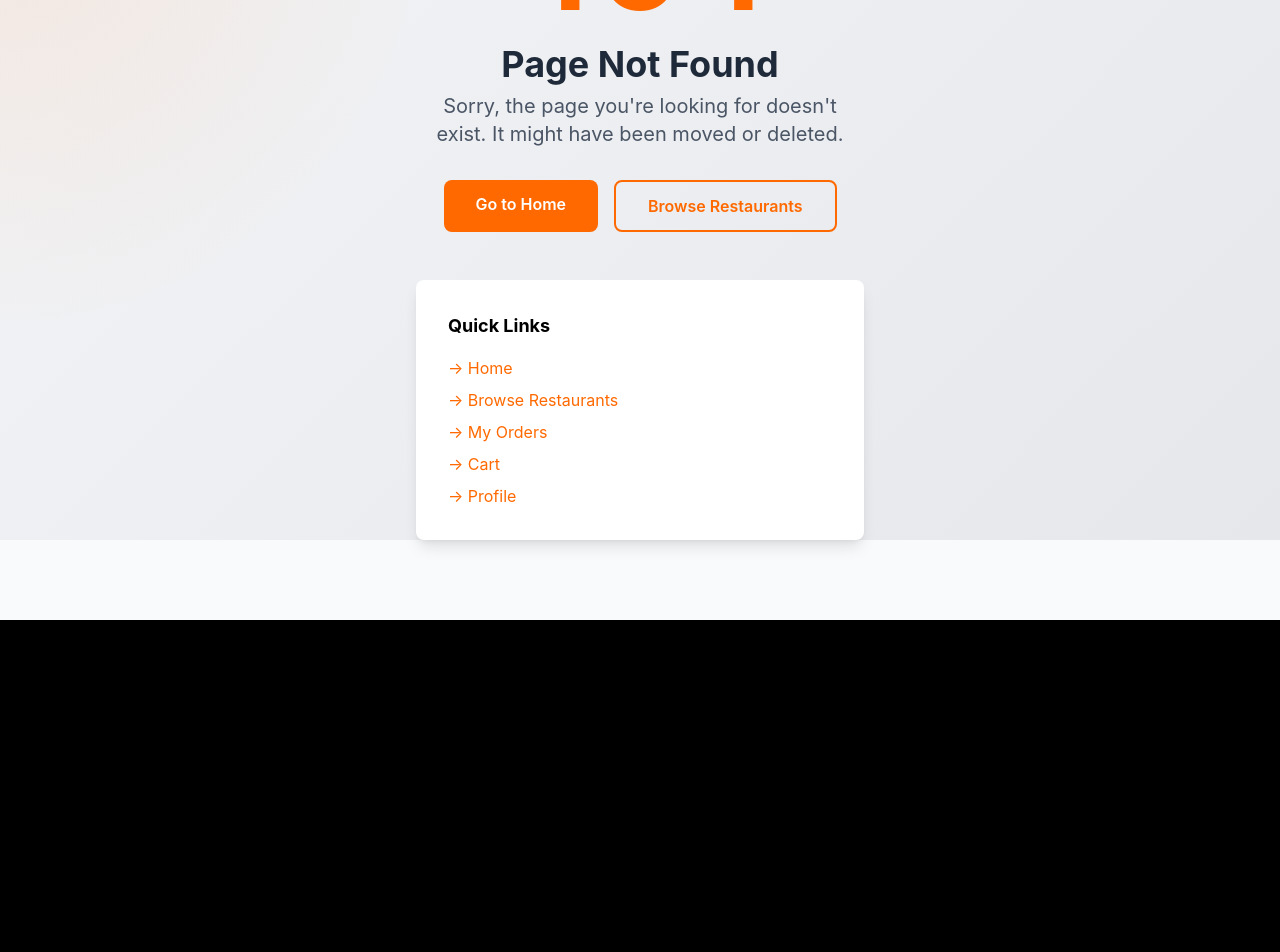
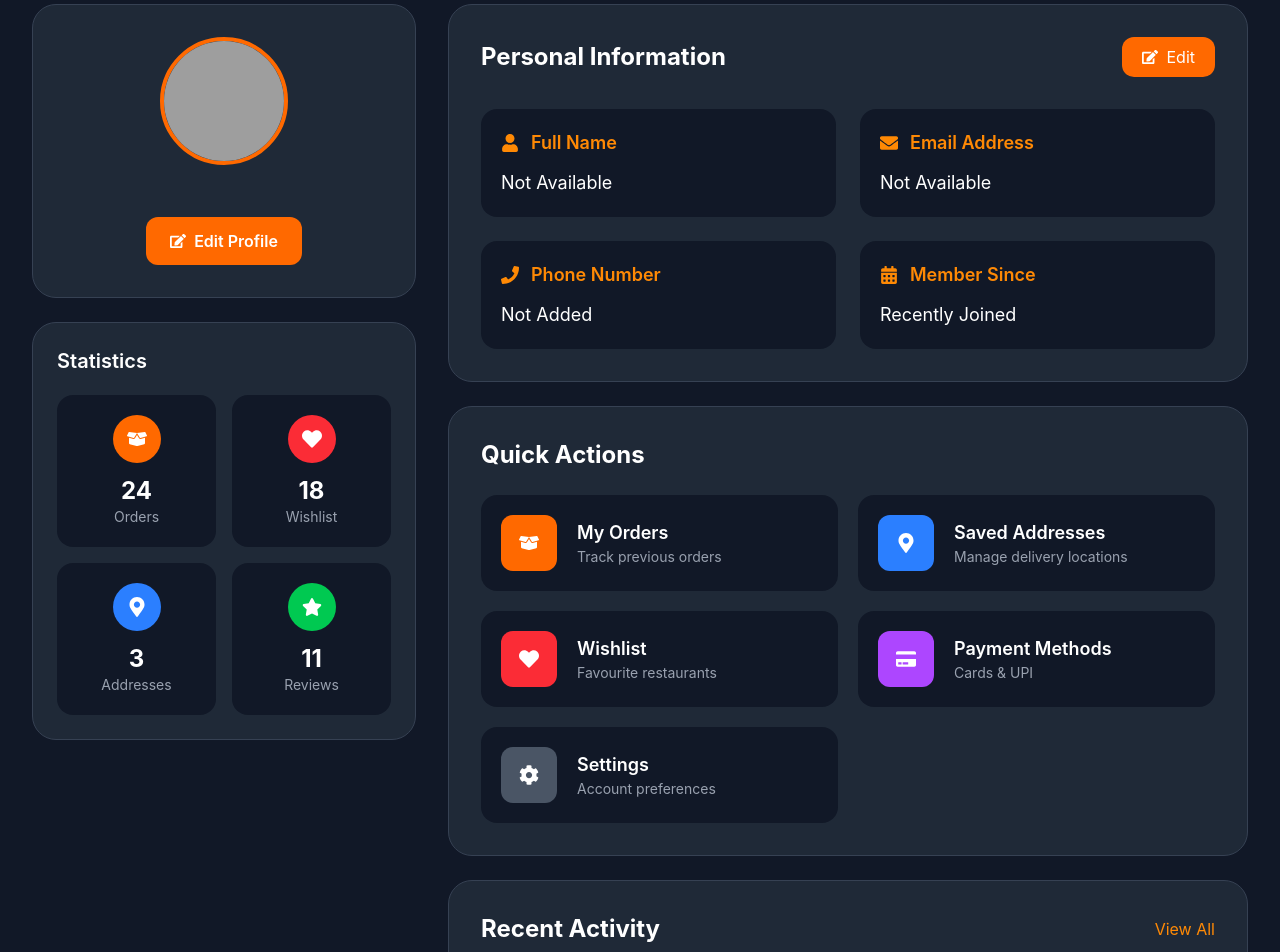
Before and after one commit to Sumit70510/FoodDash, a React (Vite) app in the folder Frontend/: page /user/profile in a window 1280 px wide. Shown: the part 180-1132 px from the top of the page. Before the commit the page ends 800 px from the top, so only its background shows below. Built offline with nearby package versions, Linux system fonts and the light colour scheme; no server answers; grey boxes are pictures that could not be loaded.

Commit message:
fixes , routes fixes , delivery Pages

```diff
--- a/Frontend/src/App.jsx
+++ b/Frontend/src/App.jsx
@@ -28,6 +28,9 @@ import AuthWatcher from './components/AuthWatcher.jsx';
 import ProtectedRoute from './components/ProtectedRoutes.jsx';
 import CartPage from './pages/CartPage.jsx';
 import UserOrdersPage from './pages/UserOrdersPage.jsx';
+import UserProfilePage from './pages/UserProfilePage.jsx';
+import DeliveryPartnerDashboard from './pages/DeliveryPartnerDashBoard.jsx';
+import DeliveryPartnerOrders from './pages/DeliveryPartnerOrders.jsx';
 
 
 function App() {
@@ -38,7 +41,15 @@ function App() {
         <Routes>
           {/* Public Routes */}
           <Route path="/" element={<HomePage />} />
-
+          // Customer Routes
+          {/* <Route path="/" element={<UserLayout />}>
+              <Route index element={<Home />} />
+              <Route path="profile" element={<UserProfilePage />} />
+              <Route path="orders" element={<UserOrdersPage />} />
+              <Route path="addresses" element={<UserAddressesPage />} />
+              <Route path="wishlist" element={<WishlistPage />} />
+          </Route>
+           */}
           {/* Customer Auth */}
           <Route path="/login" element={<LoginPage />} />
           <Route path="/signup" element={<SignupPage />} />
@@ -53,7 +64,9 @@ function App() {
 
           {/* Customer Routes */}
          <Route path="/cart" element={<CartPage/>}/>
-         <Route path="/orders" element={<UserOrdersPage/>}/>
+         <Route path="/user/orders" element={<UserOrdersPage/>}/>
+         <Route path="/user/profile" element={<UserProfilePage />} />
+
 
         <Route element={<ProtectedRoute allowedType="restaurant" />}>
           {/* Restaurant Dashboard */}
@@ -104,6 +117,14 @@ function App() {
           <Route path="/delivery/orders" element={<DeliveryOrdersPage />} />
           <Route path="/delivery/history" element={<DeliveryHistoryPage />} /> */}
 
+        <Route
+          path="delivery/dashboard"
+          element={<DeliveryPartnerDashboard />}/>
+
+        <Route
+          path="delivery/orders"
+          element={<DeliveryPartnerOrders/>}/>
+
           {/* Fallback */}
           <Route path="*" element={<NotFoundPage />} />
         </Routes>
--- a/Frontend/src/components/Navbar.jsx
+++ b/Frontend/src/components/Navbar.jsx
@@ -148,7 +148,7 @@ export default function Navbar() {
               </Link>
 
               <Link
-                to="/orders"
+                to="/user/orders"
                 className="
                   px-5 py-2
                   rounded-full
@@ -211,7 +211,7 @@ export default function Navbar() {
              </Link>)
              }
             <Link
-               to="/profile"
+               to="/user/profile"
               className="
                 w-10 h-10
                 rounded-full
--- /dev/null
+++ b/Frontend/src/pages/DeliveryPartnerDashboard.jsx
@@ -0,0 +1,142 @@
+import React, { useEffect, useState } from "react";
+import { Link } from "react-router-dom";
+import api from "../utils/axios";
+import { useSelector } from "react-redux";
+
+export default function DeliveryPartnerDashboard() {
+
+    const { user } = useSelector(state=>state.auth);
+
+    const [orders,setOrders] = useState([]);
+
+    useEffect(()=>{
+        fetchOrders();
+    },[]);
+
+    const fetchOrders = async()=>{
+
+        try{
+
+            // replace with delivery endpoint later
+            const res = await api.get(`/order/restaurant/${user.restaurantId}`);
+
+            if(res.data.success){
+                setOrders(res.data.orders);
+            }
+
+        }catch(err){
+            console.log(err);
+        }
+
+    }
+
+    const activeOrders = orders.filter(
+        order=>[
+            "Confirmed",
+            "Preparing",
+            "Picked Up",
+            "Out For Delivery"
+        ].includes(order.orderStatus)
+    );
+
+    const completed = orders.filter(
+        order=>order.orderStatus==="Delivered"
+    );
+
+    return (
+
+        <div className="min-h-screen bg-[#111827] p-8">
+
+            <h1 className="text-4xl font-bold text-white mb-8">
+                Delivery Dashboard
+            </h1>
+
+            <div className="grid md:grid-cols-4 gap-6">
+
+                <Card
+                    title="Available Orders"
+                    value={activeOrders.length}
+                    color="bg-orange-500"
+                />
+
+                <Card
+                    title="Completed"
+                    value={completed.length}
+                    color="bg-green-500"
+                />
+
+                <Card
+                    title="Today's Earnings"
+                    value="₹0"
+                    color="bg-blue-500"
+                />
+
+                <Card
+                    title="Rating"
+                    value="5.0 ⭐"
+                    color="bg-purple-500"
+                />
+
+            </div>
+
+            <div className="grid md:grid-cols-2 gap-8 mt-10">
+
+                <Link
+                    to="/delivery/orders"
+                    className="bg-[#1F2937] rounded-2xl p-8 hover:bg-[#374151]"
+                >
+
+                    <h2 className="text-white text-2xl font-bold">
+                        Active Orders
+                    </h2>
+
+                    <p className="text-gray-400 mt-3">
+                        Pickup and deliver current orders.
+                    </p>
+
+                </Link>
+
+                <Link
+                    to="/delivery/history"
+                    className="bg-[#1F2937] rounded-2xl p-8 hover:bg-[#374151]"
+                >
+
+                    <h2 className="text-white text-2xl font-bold">
+                        Delivery History
+                    </h2>
+
+                    <p className="text-gray-400 mt-3">
+                        View completed deliveries.
+                    </p>
+
+                </Link>
+
+            </div>
+
+        </div>
+
+    );
+
+}
+
+function Card({title,value,color}){
+
+    return(
+
+        <div className="bg-[#1F2937] rounded-xl p-6">
+
+            <div className={`${color} w-12 h-12 rounded-full mb-4`} />
+
+            <h3 className="text-gray-400">
+                {title}
+            </h3>
+
+            <h2 className="text-3xl font-bold text-white mt-2">
+                {value}
+            </h2>
+
+        </div>
+
+    )
+
+}
--- /dev/null
+++ b/Frontend/src/pages/DeliveryPartnerOrders.jsx
@@ -0,0 +1,149 @@
+import React, { useEffect, useState } from "react";
+import api from "../utils/axios";
+import { useSelector } from "react-redux";
+import { toast } from "sonner";
+
+export default function DeliveryPartnerOrders() {
+
+    const { user } = useSelector(state=>state.auth);
+
+    const [orders,setOrders]=useState([]);
+
+    useEffect(()=>{
+        fetchOrders();
+    },[]);
+
+    const fetchOrders=async()=>{
+
+        try{
+
+            const res=await api.get(`/order/restaurant/${user.restaurantId}`);
+
+            if(res.data.success){
+
+                const filtered=res.data.orders.filter(order=>
+
+                    order.orderStatus!=="Delivered" &&
+                    order.orderStatus!=="Cancelled"
+
+                );
+
+                setOrders(filtered);
+
+            }
+
+        }catch(err){
+
+            console.log(err);
+
+        }
+
+    }
+
+    const updateStatus=async(id,status)=>{
+
+        try{
+
+            const res=await api.put(`/order/status/${id}`,{
+                orderStatus:status
+            });
+
+            if(res.data.success){
+
+                toast.success("Status Updated");
+
+                fetchOrders();
+
+            }
+
+        }catch(err){
+
+            toast.error("Unable to update");
+
+        }
+
+    }
+
+    return(
+
+        <div className="min-h-screen bg-[#111827] p-8">
+
+            <h1 className="text-4xl text-white font-bold mb-8">
+                Active Orders
+            </h1>
+
+            <div className="space-y-6">
+
+                {orders.map(order=>(
+
+                    <div
+                    key={order._id}
+                    className="bg-[#1F2937] rounded-2xl p-6">
+
+                        <div className="flex justify-between">
+
+                            <div>
+
+                                <h2 className="text-xl text-white font-semibold">
+                                    Order #{order._id.slice(-6)}
+                                </h2>
+
+                                <p className="text-gray-400">
+                                    {order.items.length} Items
+                                </p>
+
+                            </div>
+
+                            <span className="text-orange-400">
+
+                                {order.orderStatus}
+
+                            </span>
+
+                        </div>
+
+                        <div className="mt-4 text-gray-300">
+
+                            ₹ {order.totalAmount}
+
+                        </div>
+
+                        <div className="flex gap-4 mt-6">
+
+                            <button
+                            onClick={()=>updateStatus(order._id,"Picked Up")}
+                            className="bg-blue-600 px-5 py-2 rounded">
+
+                                Picked Up
+
+                            </button>
+
+                            <button
+                            onClick={()=>updateStatus(order._id,"Out For Delivery")}
+                            className="bg-orange-600 px-5 py-2 rounded">
+
+                                Out For Delivery
+
+                            </button>
+
+                            <button
+                            onClick={()=>updateStatus(order._id,"Delivered")}
+                            className="bg-green-600 px-5 py-2 rounded">
+
+                                Delivered
+
+                            </button>
+
+                        </div>
+
+                    </div>
+
+                ))}
+
+            </div>
+
+        </div>
+
+    )
+
+}
--- a/Frontend/src/pages/UserOrdersPage.jsx
+++ b/Frontend/src/pages/UserOrdersPage.jsx
@@ -2,6 +2,7 @@ import React, { useEffect, useState } from "react";
 import api from "../utils/axios";
 import { toast } from "sonner";
 import { Link } from "react-router-dom";
+import Navbar from "../components/Navbar.jsx";
 
 const statusColor = {
   Placed: "bg-blue-500",
@@ -77,8 +78,9 @@ export default function UserOrdersPage() {
   }
 
   return (
+    <>
+     <Navbar/>
     <div className="min-h-screen bg-[#111827] px-4 py-8">
-
       <div className="max-w-6xl mx-auto">
 
         <h1 className="text-4xl font-bold text-white mb-8">
@@ -251,5 +253,6 @@ export default function UserOrdersPage() {
       </div>
 
     </div>
+    </>
   );
 }
--- a/Frontend/src/pages/UserProfilePage.jsx
+++ b/Frontend/src/pages/UserProfilePage.jsx
@@ -1,20 +1,21 @@
 import React from "react";
 import { useSelector } from "react-redux";
+import { useNavigate } from "react-router-dom";
 import {
-  User,
-  Mail,
-  Phone,
-  Calendar,
-  MapPin,
-  Heart,
-  Package,
-  Settings,
-  Pencil,
-  Star,
-  ShoppingBag,
-  CreditCard,
-} from "lucide-react";
-import { useNavigate } from "react-router-dom";
+  FaUser,
+  FaEnvelope,
+  FaPhone,
+  FaCalendarAlt,
+  FaMapMarkerAlt,
+  FaHeart,
+  FaBoxOpen,
+  FaCog,
+  FaEdit,
+  FaStar,
+  FaShoppingBag,
+  FaCreditCard,
+} from "react-icons/fa";
+import Navbar from "../components/Navbar.jsx";
 
 export default function UserProfilePage() {
   const navigate = useNavigate();
@@ -24,26 +25,26 @@ export default function UserProfilePage() {
   const stats = [
     {
       title: "Orders",
-      value: "24",
-      icon: Package,
+      value: 24,
+      icon: <FaBoxOpen />,
       color: "bg-orange-500",
     },
     {
       title: "Wishlist",
-      value: "18",
-      icon: Heart,
+      value: 18,
+      icon: <FaHeart />,
       color: "bg-red-500",
     },
     {
       title: "Addresses",
-      value: "3",
-      icon: MapPin,
+      value: 3,
+      icon: <FaMapMarkerAlt />,
       color: "bg-blue-500",
     },
     {
       title: "Reviews",
-      value: "11",
-      icon: Star,
+      value: 11,
+      icon: <FaStar />,
       color: "bg-green-500",
     },
   ];
@@ -52,43 +53,44 @@ export default function UserProfilePage() {
     {
       title: "My Orders",
       description: "Track previous orders",
-      icon: Package,
-      path: "/orders",
+      icon: <FaBoxOpen />,
+      path: "/account/orders",
       color: "bg-orange-500",
     },
     {
       title: "Saved Addresses",
       description: "Manage delivery locations",
-      icon: MapPin,
-      path: "/profile/addresses",
+      icon: <FaMapMarkerAlt />,
+      path: "/account/addresses",
       color: "bg-blue-500",
     },
     {
       title: "Wishlist",
       description: "Favourite restaurants",
-      icon: Heart,
-      path: "/profile/wishlist",
+      icon: <FaHeart />,
+      path: "/account/wishlist",
       color: "bg-red-500",
     },
     {
       title: "Payment Methods",
       description: "Cards & UPI",
-      icon: CreditCard,
-      path: "/payments",
+      icon: <FaCreditCard />,
+      path: "/account/payments",
       color: "bg-purple-500",
     },
     {
       title: "Settings",
       description: "Account preferences",
-      icon: Settings,
-      path: "/profile/settings",
+      icon: <FaCog />,
+      path: "/account/settings",
       color: "bg-gray-600",
     },
   ];
 
   return (
+    <>
+    <Navbar/>
     <div className="min-h-screen bg-[#111827] py-8 px-4 md:px-8">
-
       <div className="max-w-7xl mx-auto">
 
         <h1 className="text-4xl font-bold text-white mb-8">
@@ -97,8 +99,7 @@ export default function UserProfilePage() {
 
         <div className="grid lg:grid-cols-3 gap-8">
 
-          {/* Left Section */}
-
+          {/* Left Side */}
           <div className="space-y-6">
 
             {/* Profile Card */}
@@ -110,8 +111,9 @@ export default function UserProfilePage() {
                 <img
                   src={
                     user?.profileImage ||
-                    "https://ui-avatars.com/api/?background=f97316&color=fff&name=" +
-                      encodeURIComponent(user?.name || "User")
+                    `https://ui-avatars.com/api/?background=f97316&color=fff&name=${encodeURIComponent(
+                      user?.name || "User"
+                    )}`
                   }
                   alt="profile"
                   className="w-32 h-32 rounded-full object-cover border-4 border-orange-500"
@@ -128,7 +130,7 @@ export default function UserProfilePage() {
                 <button
                   className="mt-6 bg-orange-500 hover:bg-orange-600 transition px-6 py-3 rounded-xl flex items-center gap-2 text-white font-semibold"
                 >
-                  <Pencil size={18} />
+                  <FaEdit />
                   Edit Profile
                 </button>
 
@@ -147,14 +149,16 @@ export default function UserProfilePage() {
               <div className="grid grid-cols-2 gap-4">
 
                 {stats.map((item, index) => (
+
                   <div
                     key={index}
-                    className="bg-[#111827] rounded-2xl p-5 text-center"
+                    className="bg-[#111827] rounded-2xl p-5 text-center hover:bg-[#374151] transition"
                   >
+
                     <div
-                      className={`${item.color} w-12 h-12 rounded-full flex items-center justify-center mx-auto mb-3`}
+                      className={`${item.color} w-12 h-12 rounded-full flex items-center justify-center mx-auto mb-3 text-white text-xl`}
                     >
-                      <item.icon color="white" />
+                      {item.icon}
                     </div>
 
                     <h2 className="text-2xl font-bold text-white">
@@ -164,7 +168,9 @@ export default function UserProfilePage() {
                     <p className="text-gray-400 text-sm">
                       {item.title}
                     </p>
+
                   </div>
+
                 ))}
 
               </div>
@@ -173,47 +179,55 @@ export default function UserProfilePage() {
 
           </div>
 
-          {/* Right Section */}
+          {/* Right Side */}
 
           <div className="lg:col-span-2 space-y-6">
-
-            {/* Personal Info */}
+            {/* Personal Information */}
 
             <div className="bg-[#1F2937] rounded-3xl p-8 border border-gray-700">
 
-              <h2 className="text-2xl text-white font-bold mb-8">
-                Personal Information
-              </h2>
+              <div className="flex items-center justify-between mb-8">
+
+                <h2 className="text-2xl font-bold text-white">
+                  Personal Information
+                </h2>
+
+                <button
+                  className="bg-orange-500 hover:bg-orange-600 px-5 py-2 rounded-xl text-white flex items-center gap-2 transition"
+                >
+                  <FaEdit />
+                  Edit
+                </button>
+
+              </div>
 
               <div className="grid md:grid-cols-2 gap-6">
 
                 <InfoCard
-                  icon={<User size={22} />}
+                  icon={<FaUser />}
                   label="Full Name"
                   value={user?.name || "Not Available"}
                 />
 
                 <InfoCard
-                  icon={<Mail size={22} />}
-                  label="Email"
+                  icon={<FaEnvelope />}
+                  label="Email Address"
                   value={user?.email || "Not Available"}
                 />
 
                 <InfoCard
-                  icon={<Phone size={22} />}
-                  label="Phone"
+                  icon={<FaPhone />}
+                  label="Phone Number"
                   value={user?.phone || "Not Added"}
                 />
 
                 <InfoCard
-                  icon={<Calendar size={22} />}
-                  label="Joined"
+                  icon={<FaCalendarAlt />}
+                  label="Member Since"
                   value={
                     user?.createdAt
-                      ? new Date(
-                          user.createdAt
-                        ).toLocaleDateString()
-                      : "Recently"
+                      ? new Date(user.createdAt).toLocaleDateString()
+                      : "Recently Joined"
                   }
                 />
 
@@ -232,16 +246,17 @@ export default function UserProfilePage() {
               <div className="grid md:grid-cols-2 gap-5">
 
                 {quickActions.map((action, index) => (
+
                   <button
                     key={index}
                     onClick={() => navigate(action.path)}
-                    className="bg-[#111827] rounded-2xl p-5 flex items-center gap-5 hover:bg-[#374151] transition text-left"
+                    className="bg-[#111827] rounded-2xl p-5 flex items-center gap-5 hover:bg-[#374151] transition text-left group"
                   >
 
                     <div
-                      className={`${action.color} w-14 h-14 rounded-xl flex items-center justify-center`}
+                      className={`${action.color} w-14 h-14 rounded-xl flex items-center justify-center text-white text-xl group-hover:scale-110 transition`}
                     >
-                      <action.icon color="white" />
+                      {action.icon}
                     </div>
 
                     <div>
@@ -257,6 +272,7 @@ export default function UserProfilePage() {
                     </div>
 
                   </button>
+
                 ))}
 
               </div>
@@ -267,28 +283,45 @@ export default function UserProfilePage() {
 
             <div className="bg-[#1F2937] rounded-3xl p-8 border border-gray-700">
 
-              <h2 className="text-2xl font-bold text-white mb-6">
-                Recent Activity
-              </h2>
+              <div className="flex items-center justify-between mb-6">
+
+                <h2 className="text-2xl font-bold text-white">
+                  Recent Activity
+                </h2>
+
+                <button
+                  onClick={() => navigate("/account/orders")}
+                  className="text-orange-400 hover:text-orange-300"
+                >
+                  View All
+                </button>
+
+              </div>
 
               <div className="space-y-4">
 
                 <Activity
-                  icon={<ShoppingBag size={18} />}
+                  icon={<FaShoppingBag />}
                   title="Ordered Chicken Biryani"
                   date="2 hours ago"
                 />
 
                 <Activity
-                  icon={<Heart size={18} />}
-                  title="Added Domino's to wishlist"
+                  icon={<FaHeart />}
+                  title="Added Domino's to Wishlist"
                   date="Yesterday"
                 />
 
                 <Activity
-                  icon={<MapPin size={18} />}
+                  icon={<FaMapMarkerAlt />}
                   title="Added Home Address"
                   date="2 days ago"
+                />
+
+                <Activity
+                  icon={<FaCreditCard />}
+                  title="Payment completed"
+                  date="4 days ago"
                 />
 
               </div>
@@ -302,16 +335,18 @@ export default function UserProfilePage() {
       </div>
 
     </div>
+    </>
   );
 }
 
 function InfoCard({ icon, label, value }) {
   return (
-    <div className="bg-[#111827] rounded-2xl p-5">
-
-      <div className="flex items-center gap-3 text-orange-400 mb-3">
+    <div className="bg-[#111827] rounded-2xl p-5 hover:bg-[#1a2332] transition">
+      <div className="flex items-center gap-3 text-orange-400 mb-3 text-lg">
         {icon}
-        <span className="font-semibold">{label}</span>
+        <span className="font-semibold">
+          {label}
+        </span>
       </div>
 
       <p className="text-white text-lg wrap-break-word">
@@ -324,17 +359,17 @@ function InfoCard({ icon, label, value }) {
 
 function Activity({ icon, title, date }) {
   return (
-    <div className="bg-[#111827] rounded-2xl p-5 flex justify-between items-center">
+    <div className="bg-[#111827] rounded-2xl p-5 flex justify-between items-center hover:bg-[#1a2332] transition">
 
       <div className="flex items-center gap-4">
 
-        <div className="bg-orange-500 p-3 rounded-xl text-white">
+        <div className="bg-orange-500 w-12 h-12 rounded-xl flex items-center justify-center text-white text-lg">
           {icon}
         </div>
 
         <div>
 
-          <h3 className="text-white font-medium">
+          <h3 className="text-white font-semibold">
             {title}
           </h3>
 
```
